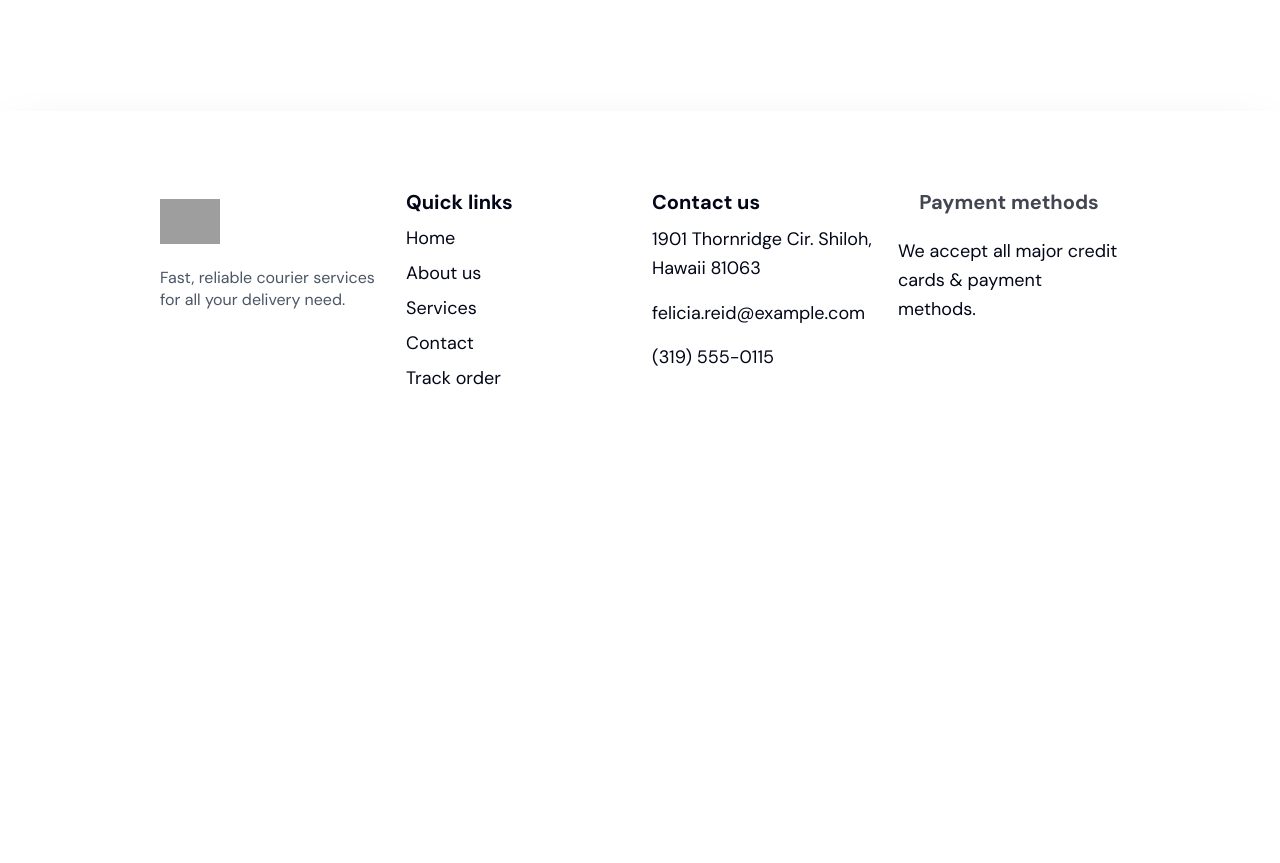
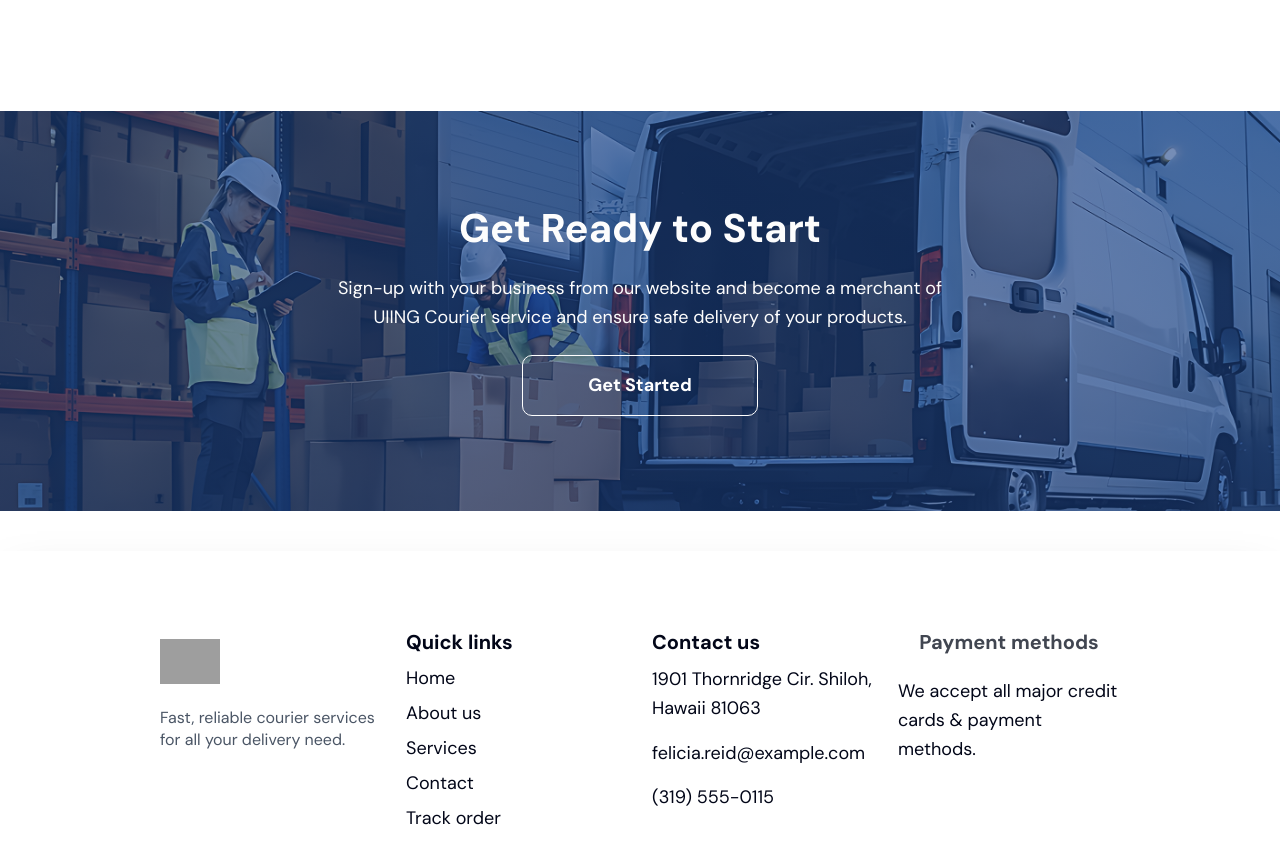
Before and after one commit to abdulalimsujon/courier-client, a Next.js app: page / in a window 1280 px wide. Shown: the part 3860-4723 px from the top of the page. Before the commit the page ends 4332 px from the top, so only its background shows below. Built offline with nearby package versions, Linux system fonts and the light colour scheme; grey boxes are pictures that could not be loaded.

Commit message:
get started done

```diff
--- a/src/app/page.tsx
+++ b/src/app/page.tsx
@@ -1,6 +1,7 @@
 import AboutUs from "@/components/home/AboutUs";
 import AskedQuestion from "@/components/home/AskedQuestion";
 import CustomerSay from "@/components/home/CustomerSay";
+import GetStartedBanner from "@/components/home/GetStartedBanner";
 import HeroSection from "@/components/home/HeroSection";
 import HowItWorks from "@/components/home/HowItWorks";
 
@@ -14,6 +15,7 @@ export default function Home() {
       <AboutUs></AboutUs>
       <HowItWorks />
       <CustomerSay />
+      <GetStartedBanner />
     </div>
   );
 }
--- /dev/null
+++ b/src/components/home/GetStartedBanner.tsx
@@ -0,0 +1,33 @@
+import React from "react";
+import bg from "../../assets/Home/getStartedBg.png";
+
+const GetStartedBanner = () => {
+  return (
+    <div className="w-full h-auto mb-10">
+      <div
+        className="w-full h-[330px] md:h-[400px] bg-cover bg-center flex items-center justify-center px-4"
+        style={{
+          backgroundImage: `linear-gradient(rgba(25, 65, 133, 0.6), rgba(25, 65, 133, 0.6)), url(${bg.src})`,
+        }}
+      >
+        <div className="max-w-[654px] text-[#FDFDFD] flex flex-col items-center gap-6">
+          <h1 className="font-inter font-bold text-[28px] md:text-[40px] leading-[36px] md:leading-[44px] text-center">
+            Get Ready to Start
+          </h1>
+
+          <p className="font-dm-sans font-normal text-[16px] md:text-[18px] leading-[160%] text-center px-2 md:px-0">
+            Sign-up with your business from our website and become a merchant of
+            UIING Courier service and ensure safe delivery of your products.
+          </p>
+
+          {/* Button */}
+          <button className="w-[180px] h-[50px] md:w-[236px] md:h-[61px] border border-[#FFFFFF] rounded-lg text-white font-inter font-semibold text-[16px] md:text-[18px] flex items-center justify-center">
+            Get Started
+          </button>
+        </div>
+      </div>
+    </div>
+  );
+};
+
+export default GetStartedBanner;
```
Also changed, not shown: src/assets/Home/getStartedBg.png (added).
